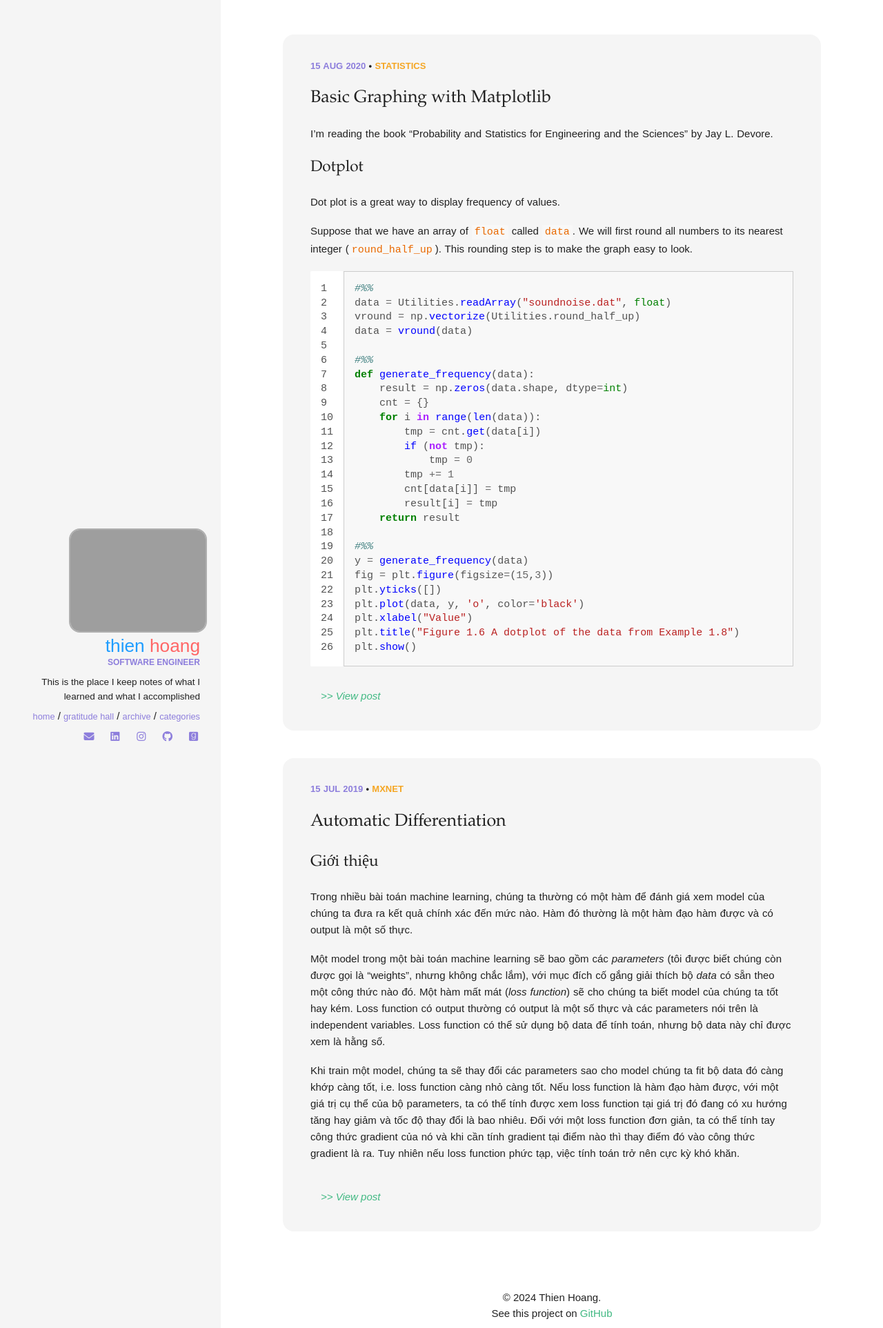
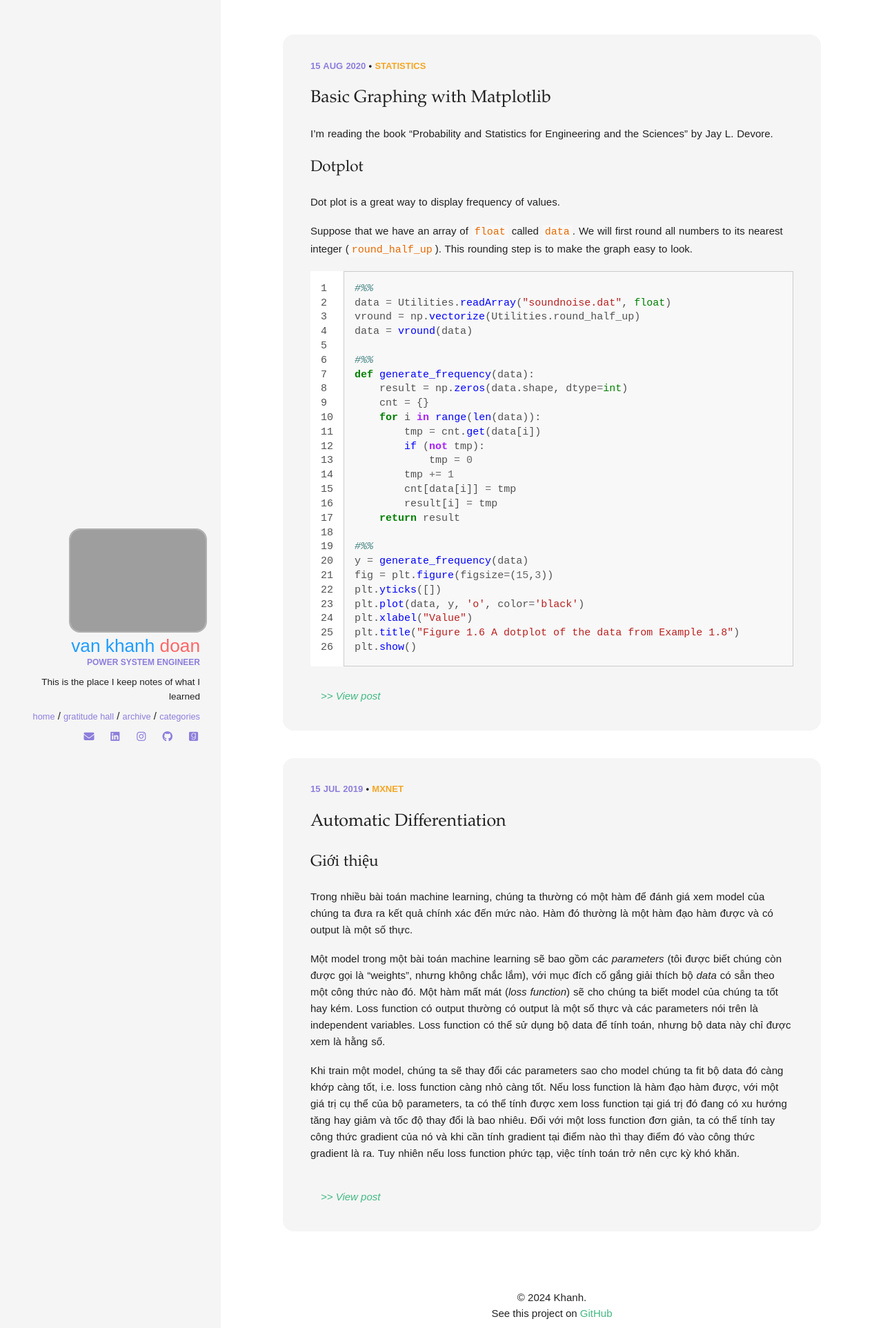
Before and after one commit to KhanhVanDoan/deepwork, a Jekyll site: the page built from index.html, in a window 1280 px wide. Shown: the whole page at 69% size. Built offline with Jekyll 4.4.1, drawn with Linux system fonts in a browser that asks for light colours; nearby versions of some CDN libraries; the list of posts is cut into pages by our own code.

Commit message:
Update _config.yml

```diff
--- a/_config.yml
+++ b/_config.yml
@@ -3,18 +3,18 @@
 # Site wide configuration
 ####################################
 #
-title: Thien Hoang
-email: thienvhoang99@gmail.com
+title: Van Khanh Doan
+email: ..............
 description: Blog
-url: https://www.tvhoang.com # the base hostname & protocol for your site
-keywords: ["Programming", "Algorithm", "Mathematics"]
+url: https://khanhvandoan.github.io/deepwork/ # the base hostname & protocol for your site
+keywords: ["Programming",  "Mathematics"]
 
 #
 ###################################
 # Jekyll configuration
 ####################################
 #
-timezone: "Asia/Ho_Chi_Minh"
+timezone: "Asia/DaNang"
 markdown: kramdown
 highlighter: rouge
 excerpt_separator: <!--more-->
@@ -43,12 +43,12 @@ kramdown:
 ####################################
 #
 owner:
-  vorname: Thien
-  familienname: Hoang
-  name: Thien Hoang
-  avatar: avatar.png
-  job: "Software Engineer"
-  bio: "This is the place I keep notes of what I learned and what I accomplished"
+  vorname: van Khanh
+  familienname: Doan
+  name: Khanh
+  avatar: avatar1.png
+  job: "Power System Engineer"
+  bio: "This is the place I keep notes of what I learned "
   email: thienvhoang99@gmail.com
   disqus-shortname:
   twitter:
```
